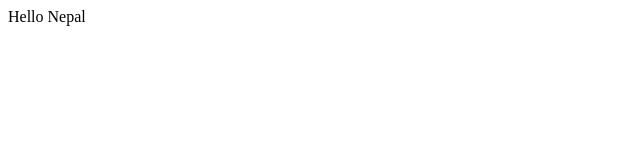
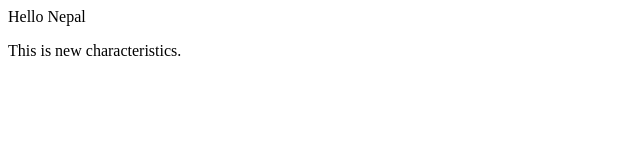
Before and after one commit to Abhi-sek-sth/LocalRepo, a plain HTML site: page index.html in a window 1280 px wide. Shown: the whole page, without its empty margins (0-640 px from the left). Drawn offline with Linux system fonts and the light colour scheme.

Commit message:
add new feature

```diff
--- a/index.html
+++ b/index.html
@@ -1 +1,2 @@
 <p>Hello Nepal</p>
+<p>This is new characteristics.</p>
```
